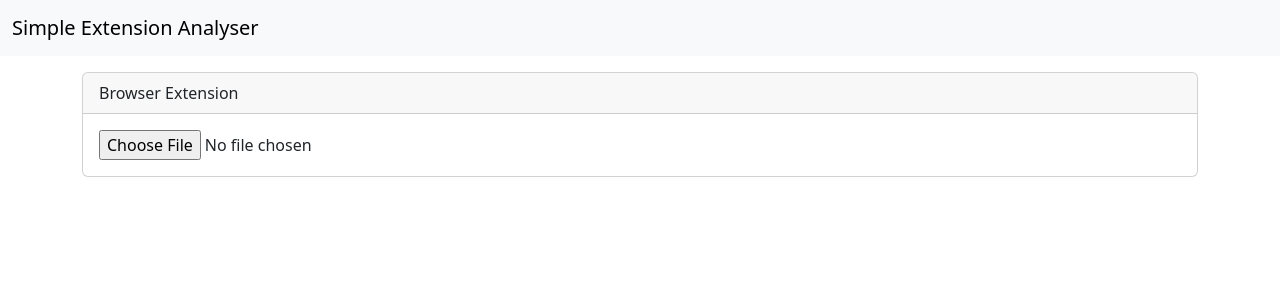
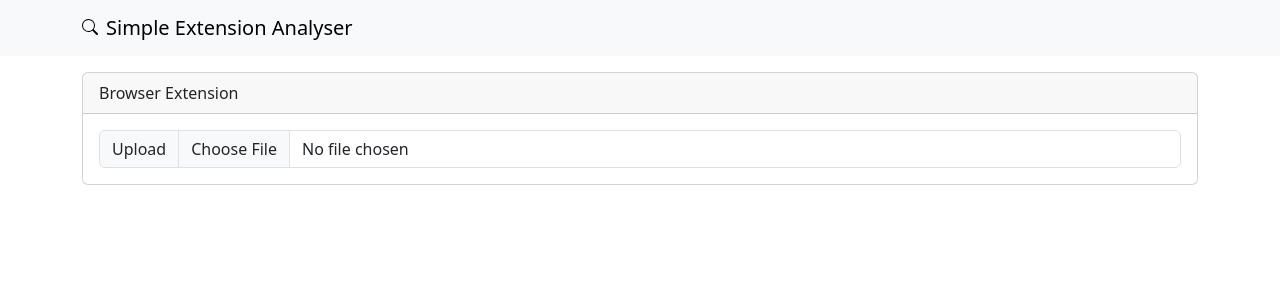
Before and after one commit to Appropriately/simple-extension-analyser, a React (Vite) app in the folder webapp/: page / in a window 1280 px wide. Shown: the top 300 px of the page. Built offline with nearby package versions, Linux system fonts and the light colour scheme.

Commit message:
feat(ui): improve entry tree rendering

```diff
--- a/webapp/package.json
+++ b/webapp/package.json
@@ -13,6 +13,7 @@
   "dependencies": {
     "@zip.js/zip.js": "^2.7.60",
     "bootstrap": "^5.3.5",
+    "bootstrap-icons": "^1.11.3",
     "react": "^19.1.0",
     "react-dom": "^19.1.0"
   },
--- a/webapp/src/app/routes/home.tsx
+++ b/webapp/src/app/routes/home.tsx
@@ -1,5 +1,6 @@
 import React, { useState } from "react";
 import { Extension } from "@/features/extension/utils/extension";
+import EntryTree from "@/features/extension/components/entry-tree";
 
 function Home() {
   const [extension, setExtension] = useState<Extension>();
@@ -49,21 +50,21 @@ function Home() {
 
   return (
     <div className="container">
-      <div className="card">
+      <div className="card mb-3">
         <div className="card-header">Browser Extension</div>
         <div className="card-body">
-          <div className="row">
-            <div className="col">
+          <div className="input-group">
+            <label className="input-group-text" htmlFor="inputGroupFile01">
+              Upload
+            </label>
             <input
               type="file"
               id="fileInput"
               accept=".zip,.crx"
+              className="form-control"
               onChange={handleFileChange}
             />
-            </div>
-
             {extension && (
-              <div className="col-auto">
               <button
                 onClick={() => {
                   const fileInput = document.getElementById(
@@ -74,29 +75,23 @@ function Home() {
                     setExtension(undefined);
                   }
                 }}
-                  className="btn btn-sm btn-secondary ms-2"
+                className="btn btn-outline-secondary"
               >
                 Clear
               </button>
+            )}
+          </div>
+        </div>
+        {extension && (
+          <div className="card-footer">
+            <p>File Name: {extension.filename}</p>
+
+            {extension.entryTree && (
+              <EntryTree rootNode={extension.entryTree} />
+            )}
           </div>
         )}
       </div>
-        </div>
-      </div>
-
-      {extension && (
-        <div>
-          <hr />
-          <h3>{extension.filename}</h3>
-          <ul>
-            {extension.entries().map((entry) => (
-              <li key={entry.filename}>
-                {entry.filename} {entry.directory ? "(directory)" : ""}
-              </li>
-            ))}
-          </ul>
-        </div>
-      )}
     </div>
   );
 }
--- a/webapp/src/app/routes/layout.tsx
+++ b/webapp/src/app/routes/layout.tsx
@@ -4,8 +4,20 @@ const Layout = () => {
   return (
     <>
       <nav className="navbar navbar-expand bg-body-tertiary mb-3">
-        <div className="container-fluid">
+        <div className="container">
           <Link to="/" className="navbar-brand">
+            <div className="d-inline-flex align-items-center">
+              <svg
+                xmlns="http://www.w3.org/2000/svg"
+                width="16"
+                height="16"
+                fill="currentColor"
+                className="bi bi-search me-2"
+                viewBox="0 0 16 16"
+              >
+                <path d="M11.742 10.344a6.5 6.5 0 1 0-1.397 1.398h-.001q.044.06.098.115l3.85 3.85a1 1 0 0 0 1.415-1.414l-3.85-3.85a1 1 0 0 0-.115-.1zM12 6.5a5.5 5.5 0 1 1-11 0 5.5 5.5 0 0 1 11 0" />
+              </svg>
+            </div>
             Simple Extension Analyser
           </Link>
         </div>
--- /dev/null
+++ b/webapp/src/features/extension/components/entry-tree.tsx
@@ -0,0 +1,12 @@
+import { EntryTreeNode } from "../types/entry";
+import TreeNode from "./tree-node";
+
+function EntryTree({ rootNode }: { rootNode: EntryTreeNode }) {
+  return (
+    <nav>
+      <TreeNode node={rootNode} />
+    </nav>
+  );
+}
+
+export default EntryTree;
--- /dev/null
+++ b/webapp/src/features/extension/components/tree-node.tsx
@@ -0,0 +1,24 @@
+import { EntryTreeNode } from "../types/entry";
+
+function TreeNode({ node }: { node: EntryTreeNode }) {
+  return (
+    <ul>
+      {node.children.map((child) => (
+        <li key={child.path}>
+          <span>{child.name}</span>
+          {(child.children.length > 0 || child.entries.length > 0) && (
+            <TreeNode node={child} />
+          )}
+        </li>
+      ))}
+
+      {node.entries.map((entry) => (
+        <li key={entry.filename}>
+          <span>{entry.filename}</span>
+        </li>
+      ))}
+    </ul>
+  );
+}
+
+export default TreeNode;
```
Also changed, not shown: 1 other file (tests, documents, lock files or other folders). Lines whose indentation alone changed are shown as unchanged.
